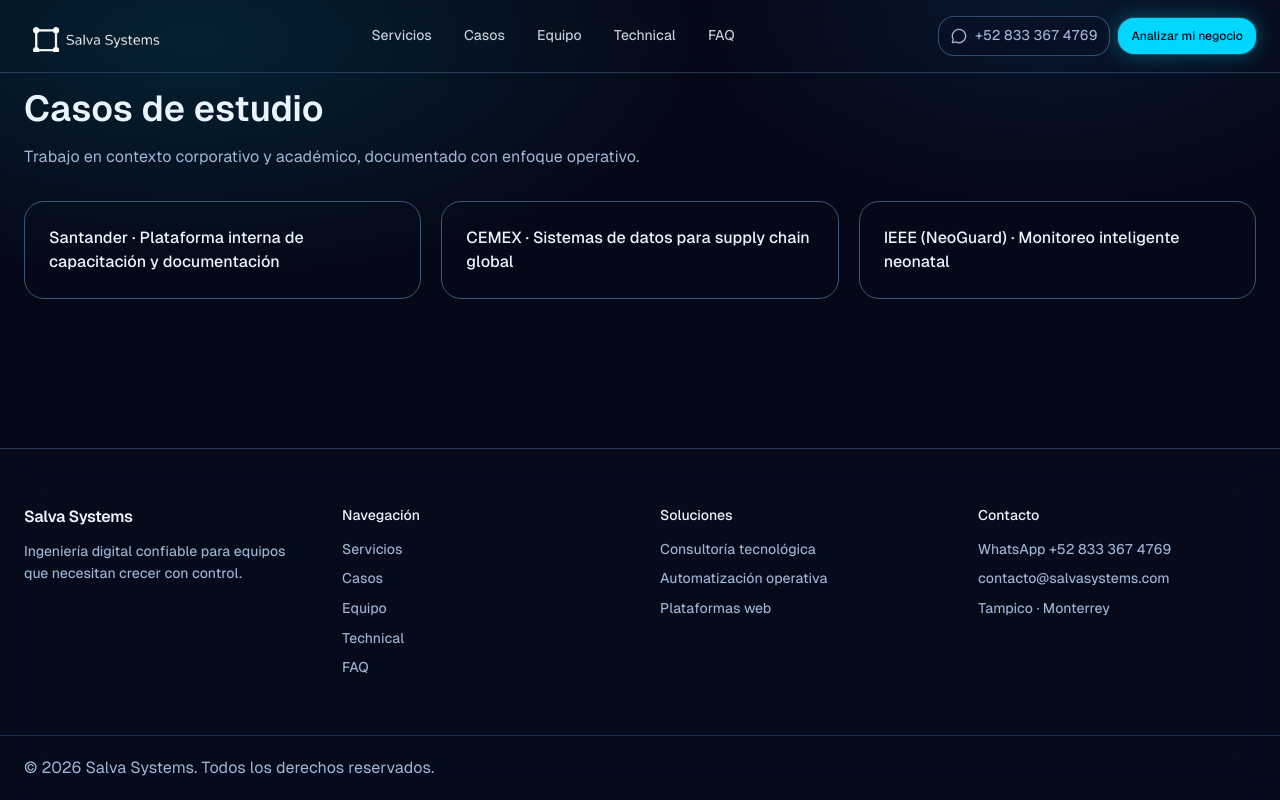
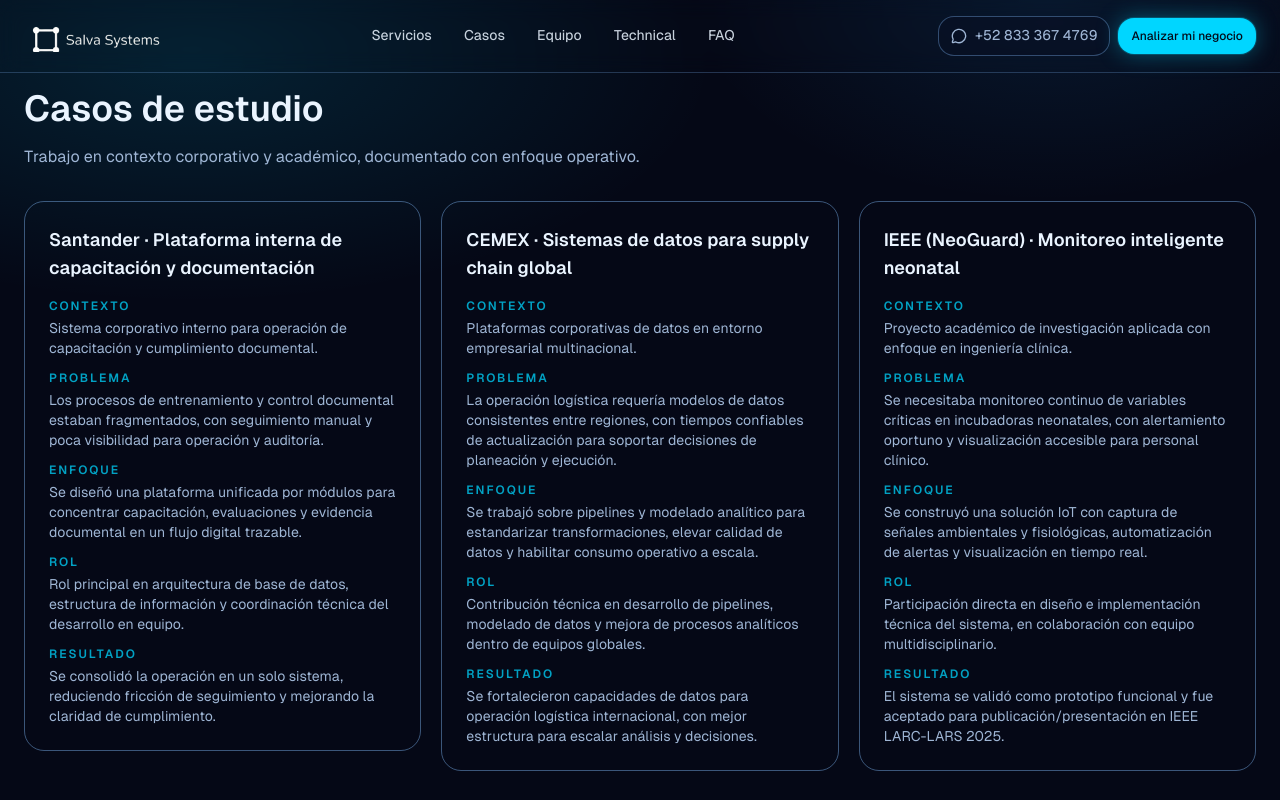
Before and after one commit to salva-systems/salva-systems-web, a Next.js app: page /cases in a window 1280 px wide. Shown: the top 800 px of the page. Built offline with nearby package versions, Linux system fonts and the light colour scheme.

Commit message:
Simplifica casos y equipo para corregir inicio visual

```diff
--- a/components/sections/cases-section.tsx
+++ b/components/sections/cases-section.tsx
@@ -1,10 +1,101 @@
 import { Container } from "@/components/layout/container";
+import { MotionWrapper } from "@/components/shared/motion-wrapper";
 
-const CASES = [
-  "Santander · Plataforma interna de capacitación y documentación",
-  "CEMEX · Sistemas de datos para supply chain global",
-  "IEEE (NeoGuard) · Monitoreo inteligente neonatal",
-];
+type CaseStudyItem = {
+  title: string;
+  context: string;
+  problem: string;
+  approach: string;
+  role: string;
+  outcome: string;
+};
+
+const CASE_STUDIES: CaseStudyItem[] = [
+  {
+    title: "Santander · Plataforma interna de capacitación y documentación",
+    context:
+      "Sistema corporativo interno para operación de capacitación y cumplimiento documental.",
+    problem:
+      "Los procesos de entrenamiento y control documental estaban fragmentados, con seguimiento manual y poca visibilidad para operación y auditoría.",
+    approach:
+      "Se diseñó una plataforma unificada por módulos para concentrar capacitación, evaluaciones y evidencia documental en un flujo digital trazable.",
+    role:
+      "Rol principal en arquitectura de base de datos, estructura de información y coordinación técnica del desarrollo en equipo.",
+    outcome:
+      "Se consolidó la operación en un solo sistema, reduciendo fricción de seguimiento y mejorando la claridad de cumplimiento.",
+  },
+  {
+    title: "CEMEX · Sistemas de datos para supply chain global",
+    context:
+      "Plataformas corporativas de datos en entorno empresarial multinacional.",
+    problem:
+      "La operación logística requería modelos de datos consistentes entre regiones, con tiempos confiables de actualización para soportar decisiones de planeación y ejecución.",
+    approach:
+      "Se trabajó sobre pipelines y modelado analítico para estandarizar transformaciones, elevar calidad de datos y habilitar consumo operativo a escala.",
+    role:
+      "Contribución técnica en desarrollo de pipelines, modelado de datos y mejora de procesos analíticos dentro de equipos globales.",
+    outcome:
+      "Se fortalecieron capacidades de datos para operación logística internacional, con mejor estructura para escalar análisis y decisiones.",
+  },
+  {
+    title: "IEEE (NeoGuard) · Monitoreo inteligente neonatal",
+    context:
+      "Proyecto académico de investigación aplicada con enfoque en ingeniería clínica.",
+    problem:
+      "Se necesitaba monitoreo continuo de variables críticas en incubadoras neonatales, con alertamiento oportuno y visualización accesible para personal clínico.",
+    approach:
+      "Se construyó una solución IoT con captura de señales ambientales y fisiológicas, automatización de alertas y visualización en tiempo real.",
+    role:
+      "Participación directa en diseño e implementación técnica del sistema, en colaboración con equipo multidisciplinario.",
+    outcome:
+      "El sistema se validó como prototipo funcional y fue aceptado para publicación/presentación en IEEE LARC-LARS 2025.",
+  },
+] as const;
+
+function CaseCard({ item }: { item: CaseStudyItem }) {
+  return (
+    <div className="rounded-xl border border-border/60 p-6">
+      <h2 className="text-lg font-semibold text-foreground">{item.title}</h2>
+
+      <div className="mt-4 space-y-3">
+        <div>
+          <p className="text-xs font-semibold uppercase tracking-[0.16em] text-primary/75">
+            Contexto
+          </p>
+          <p className="mt-1 text-sm text-muted-foreground">{item.context}</p>
+        </div>
+
+        <div>
+          <p className="text-xs font-semibold uppercase tracking-[0.16em] text-primary/75">
+            Problema
+          </p>
+          <p className="mt-1 text-sm text-muted-foreground">{item.problem}</p>
+        </div>
+
+        <div>
+          <p className="text-xs font-semibold uppercase tracking-[0.16em] text-primary/75">
+            Enfoque
+          </p>
+          <p className="mt-1 text-sm text-muted-foreground">{item.approach}</p>
+        </div>
+
+        <div>
+          <p className="text-xs font-semibold uppercase tracking-[0.16em] text-primary/75">
+            Rol
+          </p>
+          <p className="mt-1 text-sm text-muted-foreground">{item.role}</p>
+        </div>
+
+        <div>
+          <p className="text-xs font-semibold uppercase tracking-[0.16em] text-primary/75">
+            Resultado
+          </p>
+          <p className="mt-1 text-sm text-muted-foreground">{item.outcome}</p>
+        </div>
+      </div>
+    </div>
+  );
+}
 
 export function CasesSection() {
   return (
@@ -21,10 +112,10 @@ export function CasesSection() {
       <section>
         <Container className="pb-16">
           <div className="grid gap-5 lg:grid-cols-3">
-            {CASES.map((item) => (
-              <div key={item} className="rounded-xl border border-border/60 p-6">
-                <p className="text-base font-medium text-foreground">{item}</p>
-              </div>
+            {CASE_STUDIES.map((item, index) => (
+              <MotionWrapper key={item.title} delay={index * 0.08}>
+                <CaseCard item={item} />
+              </MotionWrapper>
             ))}
           </div>
         </Container>
--- a/components/sections/team-section.tsx
+++ b/components/sections/team-section.tsx
@@ -1,4 +1,5 @@
 import { Container } from "@/components/layout/container";
+import { MotionWrapper } from "@/components/shared/motion-wrapper";
 import { getContent } from "@/lib/content/site";
 
 export function TeamSection() {
@@ -16,12 +17,47 @@ export function TeamSection() {
       <section>
         <Container className="pb-16">
           <div className="grid gap-5 md:grid-cols-3">
-            {team.members.map((member) => (
-              <div key={member.name} className="rounded-xl border border-border/60 p-6">
-                <p className="text-lg font-semibold text-foreground">{member.name}</p>
-                <p className="mt-2 text-sm text-primary/80">{member.role}</p>
-                <p className="mt-4 text-sm text-muted-foreground">{member.profile}</p>
-              </div>
+            {team.members.map((member, index) => (
+              <MotionWrapper key={member.name} delay={index * 0.08}>
+                <div className="rounded-xl border border-border/60 p-6">
+                  <p className="text-lg font-semibold text-foreground">
+                    {member.name}
+                  </p>
+                  <p className="mt-2 text-sm text-primary/80">{member.role}</p>
+
+                  <p className="mt-4 text-sm text-muted-foreground">
+                    {member.profile}
+                  </p>
+
+                  <div className="mt-4 flex flex-wrap gap-2">
+                    {member.credibility.map((item) => (
+                      <span
+                        key={item}
+                        className="rounded-full border border-primary/25 bg-primary/10 px-2.5 py-1 text-[11px] font-medium leading-tight text-primary/90"
+                      >
+                        {item}
+                      </span>
+                    ))}
+                  </div>
+
+                  {member.credentials?.length ? (
+                    <div className="mt-3 flex flex-wrap gap-2">
+                      {member.credentials.map((item) => (
+                        <span
+                          key={item}
+                          className="rounded-full border border-border/70 bg-surface/70 px-2.5 py-1 text-[11px] font-medium leading-tight text-muted-foreground"
+                        >
+                          {item}
+                        </span>
+                      ))}
+                    </div>
+                  ) : null}
+
+                  <p className="mt-4 border-t border-border/45 pt-3 text-xs font-medium text-muted-foreground">
+                    {member.subtext}
+                  </p>
+                </div>
+              </MotionWrapper>
             ))}
           </div>
         </Container>
```
